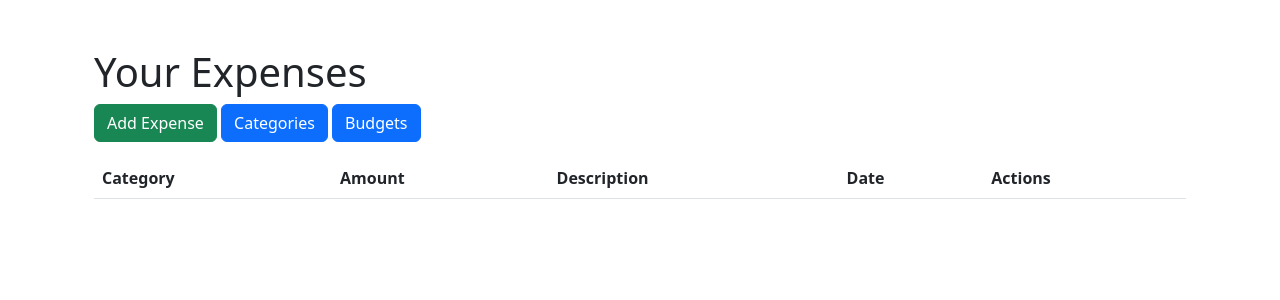
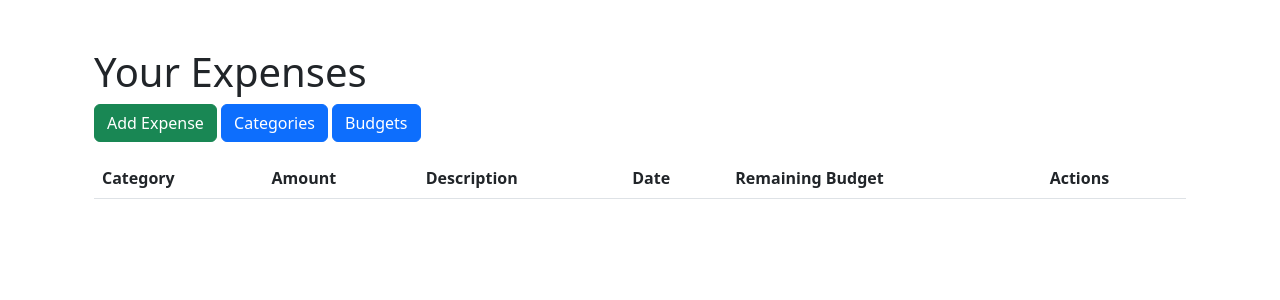
Before and after one commit to kirill2ll/Django, a Django app: page /expenses/ in a window 1280 px wide. Shown: the part 56-356 px from the top of the page. Run offline with Django 5.2, Linux system fonts and the light colour scheme; the visitor is signed in with stand-in values (Sample User, id 1); data that the repository does not hold is empty.

Commit message:
[ET:expenses] add remaining budget to Expenses

```diff
--- a/expense_tracker/expenses/templates/expenses/expense_list.html
+++ b/expense_tracker/expenses/templates/expenses/expense_list.html
@@ -13,6 +13,7 @@
                 <th>Amount</th>
                 <th>Description</th>
                 <th>Date</th>
+                <th>Remaining Budget</th>
                 <th>Actions</th>
             </tr>
         </thead>
@@ -24,6 +25,13 @@
                     <td>{{ expense.description }}</td>
                     <td>{{ expense.date }}</td>
                     <td>
+                        {% if expense.remaining_budget is not None %}
+                            {{ expense.remaining_budget }}
+                        {% else %}
+                            No Budget Set
+                        {% endif %}
+                    </td>
+                    <td>
                         <a href="{% url 'expenses:expense_detail' expense.pk %}" class="btn btn-sm btn-info">More Info</a>
                         <a href="{% url 'expenses:expense_update' expense.pk %}" class="btn btn-sm btn-warning">Edit</a>
                         <a href="{% url 'expenses:expense_delete' expense.pk %}" class="btn btn-sm btn-danger">Delete</a>
--- a/expense_tracker/expenses/views.py
+++ b/expense_tracker/expenses/views.py
@@ -59,6 +59,21 @@ class ExpenseListView(LoginRequiredMixin, ListView):
 
     def get_queryset(self):
         return Expense.objects.filter(user=self.request.user).order_by('-date')
+
+    def get_context_data(self, **kwargs):
+        context = super().get_context_data(**kwargs)
+        expenses = context['expenses']
+        budgets = Budget.objects.filter(user=self.request.user)
+
+        remaining_budget_per_category = {}
+        for budget in budgets:
+            remaining_budget_per_category[(budget.category.id, budget.month)] = budget.get_remaining_budget()
+
+        for expense in expenses:
+            month = expense.date.strftime('%Y-%m')
+            expense.remaining_budget = remaining_budget_per_category[(expense.category.id, month)]
+
+        return context
 
 class ExpenseDetailView(LoginRequiredMixin, DetailView):
     model = Expense
```
